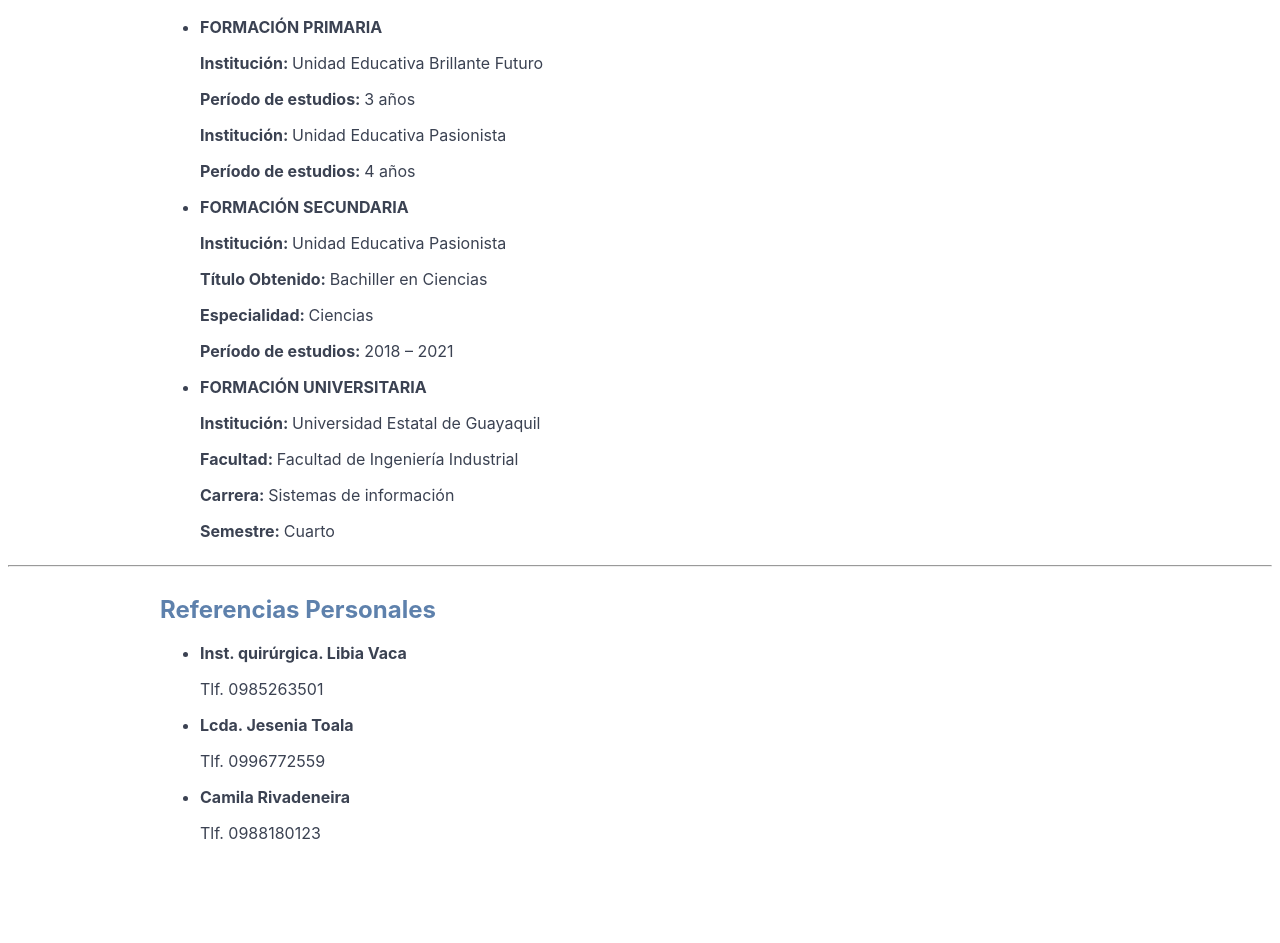
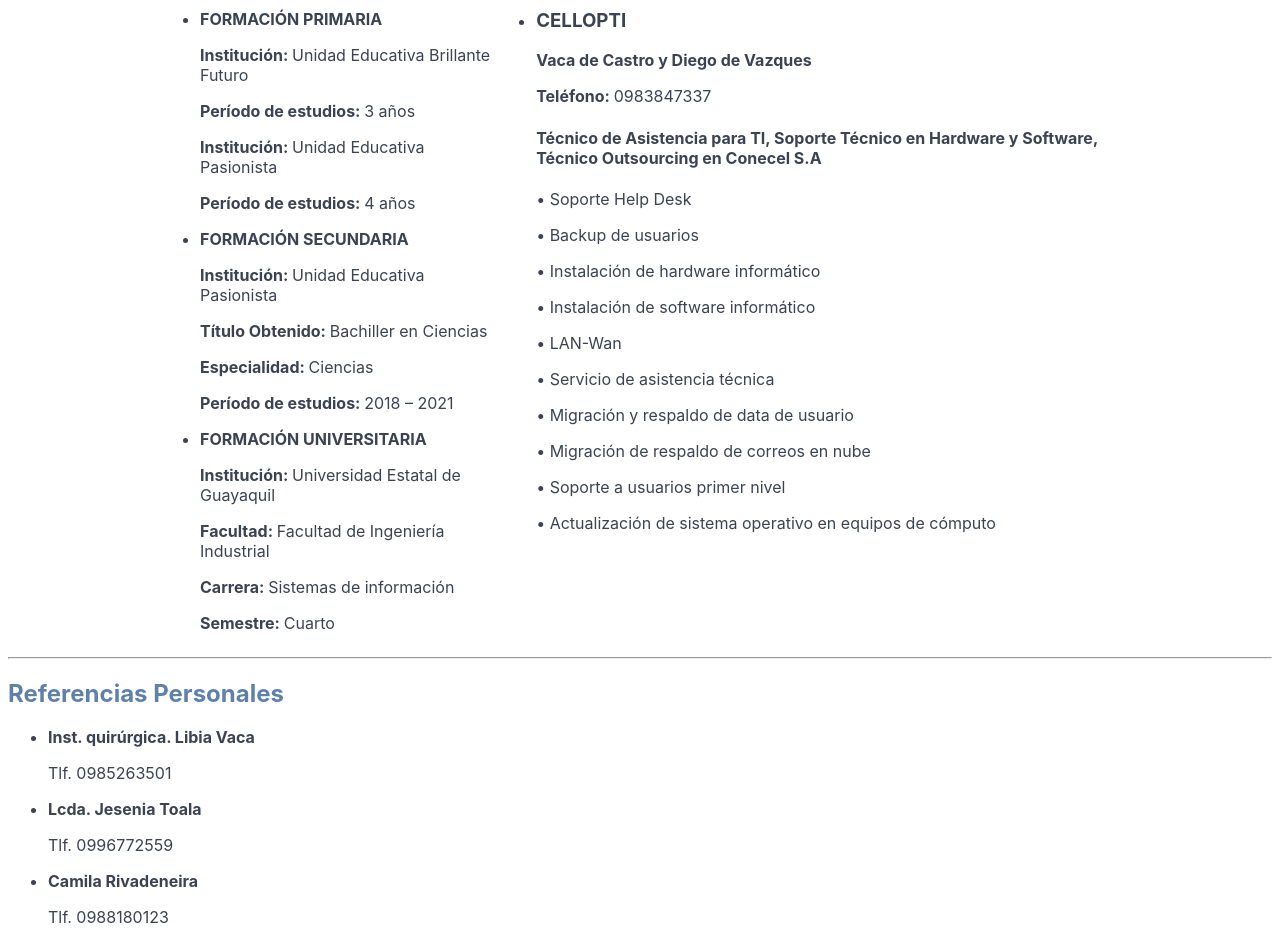
Before and after one commit to mariuxiorrala/curriculum.github.io, a plain HTML site: page curriculum.html in a window 1280 px wide. Shown: the part 667-1610 px from the top of the page. Before the commit the page ends 1534 px from the top, so only its background shows below. Drawn offline with Linux system fonts and the light colour scheme.

Commit message:
Update and rename cv.html to curriculum.html

```diff
--- a/cv.html
+++ b/curriculum.html
@@ -13,26 +13,23 @@
 			<img src="mao.jpg" alt="Mariuxi">
 			<div>
 				<h1> Curriculum Vitae </h1>
-				<h2> Mariuxi Orrala Cruz </h2>
+				<h1> Mariuxi Orrala Cruz </h1>
 			</div>
 			</header>
 
-			<section>
+			<div>
 				<article>
 					<h2> Datos Personales </h2>
-					<ul>
 							<p> <b> Fecha de Nacimiento: </b>  24 de mayo del 2003 </p>
 							<p> <b>  Lugar de Nacimiento: </b> Guayaquil - Ecuador </p>
 							<p> <b>  Cedula de Ciudadanía: </b> 0943585596 </p>
 							<p> <b>  Estado Civil: </b> Soltera </p>
 							<p> <b>  Celular: </b> 0961226703 </p>
-							<p> <b>  Dirección:  </b> Sauces 6 manzana 312 villa 9
-							</p>
+							<p> <b>  Dirección:  </b> Sauces 6 manzana 312 villa 9 </p>
 							<p> <b>  Correo electrónico: </b> mariuxiorrala30@gmail.com </p>
 							<p> <b>  Tipo de sangre: </b> O Positivo </p>
 				</article>
-				</section>
-
+			</div>
 				<hr>
 
 			<section>
@@ -64,16 +61,57 @@
 						</li>
 					</ul>
 				</article>
+
 				<aside>
 					<h2> Información Profesional </h2>
+					<ul>
+						<li>
+							<h3><b>CELLOPTI</b></h3>
+							<p> <b> Vaca de Castro y Diego de Vazques </b> </p>
+							<p> <b>  Teléfono: </b> 0983847337 </p>
+							<h4> Técnico de Asistencia para TI, Soporte Técnico en Hardware y Software, Técnico Outsourcing en Conecel S.A </h4>
 
+							<p>
+								• Soporte Help Desk
+							</p>
+							<p>
+								• Backup de usuarios
+							</p>
+							<p>
+								• Instalación de hardware informático
+							</p>
+							<p>
+								• Instalación de software informático
+							</p>
+							<p>
+								• LAN-Wan
+							</p>
+							<p>
+								• Servicio de asistencia técnica
+							</p>
+							<p>
+								• Migración y respaldo de data de usuario
+							</p>
+							<p>
+								• Migración de respaldo de correos en nube
+							</p>
+							<p>
+								• Soporte a usuarios primer nivel
+							</p>
+							<p>
+								• Actualización de sistema operativo en equipos de cómputo
+							</p>
+
+						</li>
+					</ul>
 				</aside>
 			</section>
 
 			<hr>
-			<section>
-				<article>
-			<h2> Referencias Personales </h2>
+
+			<div>
+			<article>
+				<h2> Referencias Personales </h2>
 					<ul>
 						<li>
 						<p> <b> Inst. quirúrgica. Libia Vaca </b> </p>
@@ -87,8 +125,9 @@
 							<p> <b>  Camila Rivadeneira </b> </p>
 							<p> Tlf. 0988180123	</p>
 						</li>
-				</article>
-				</section>
+					</ul>
+			</article>
+		</div>
 
 	</body>
 	</html>
```
